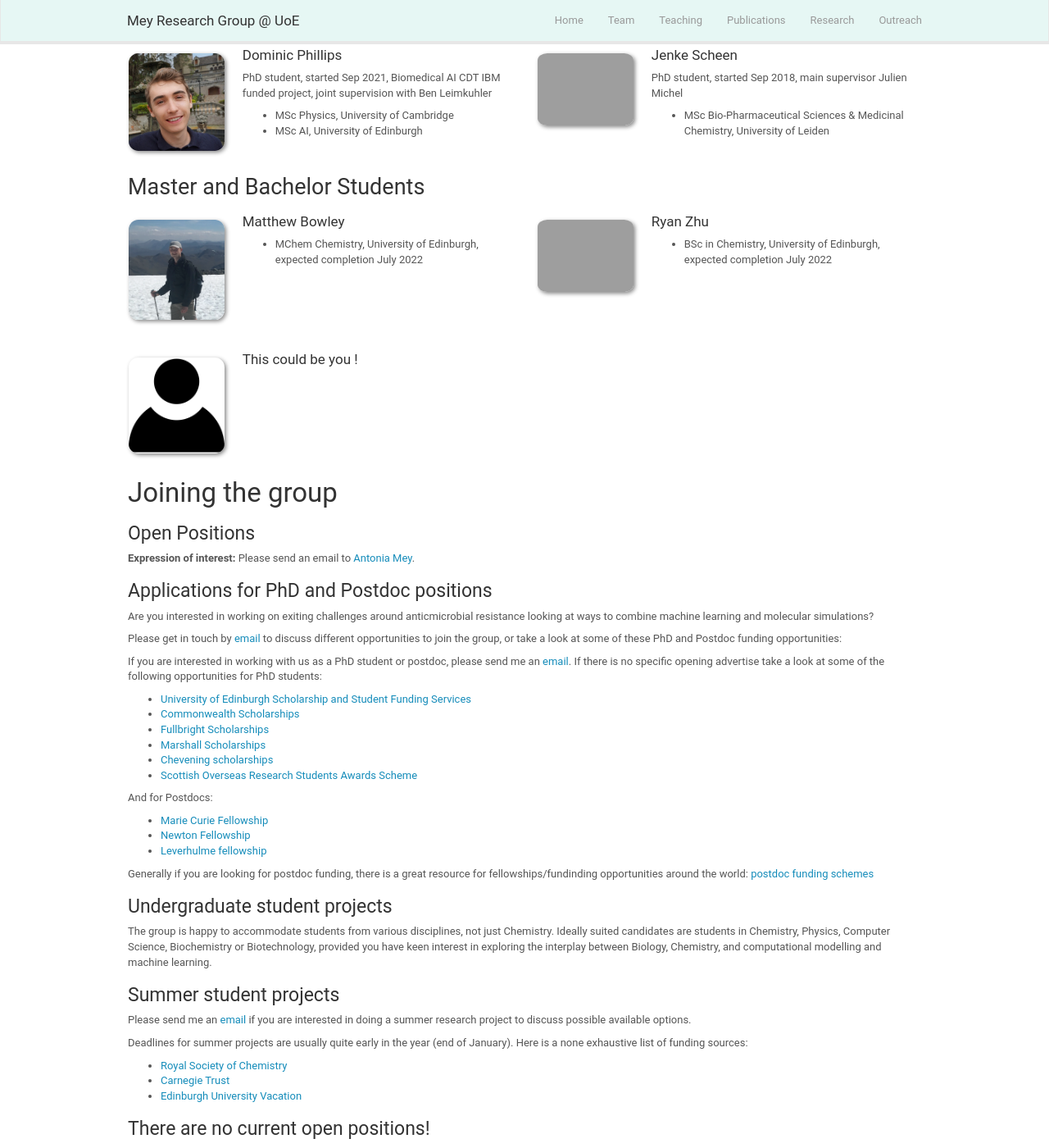
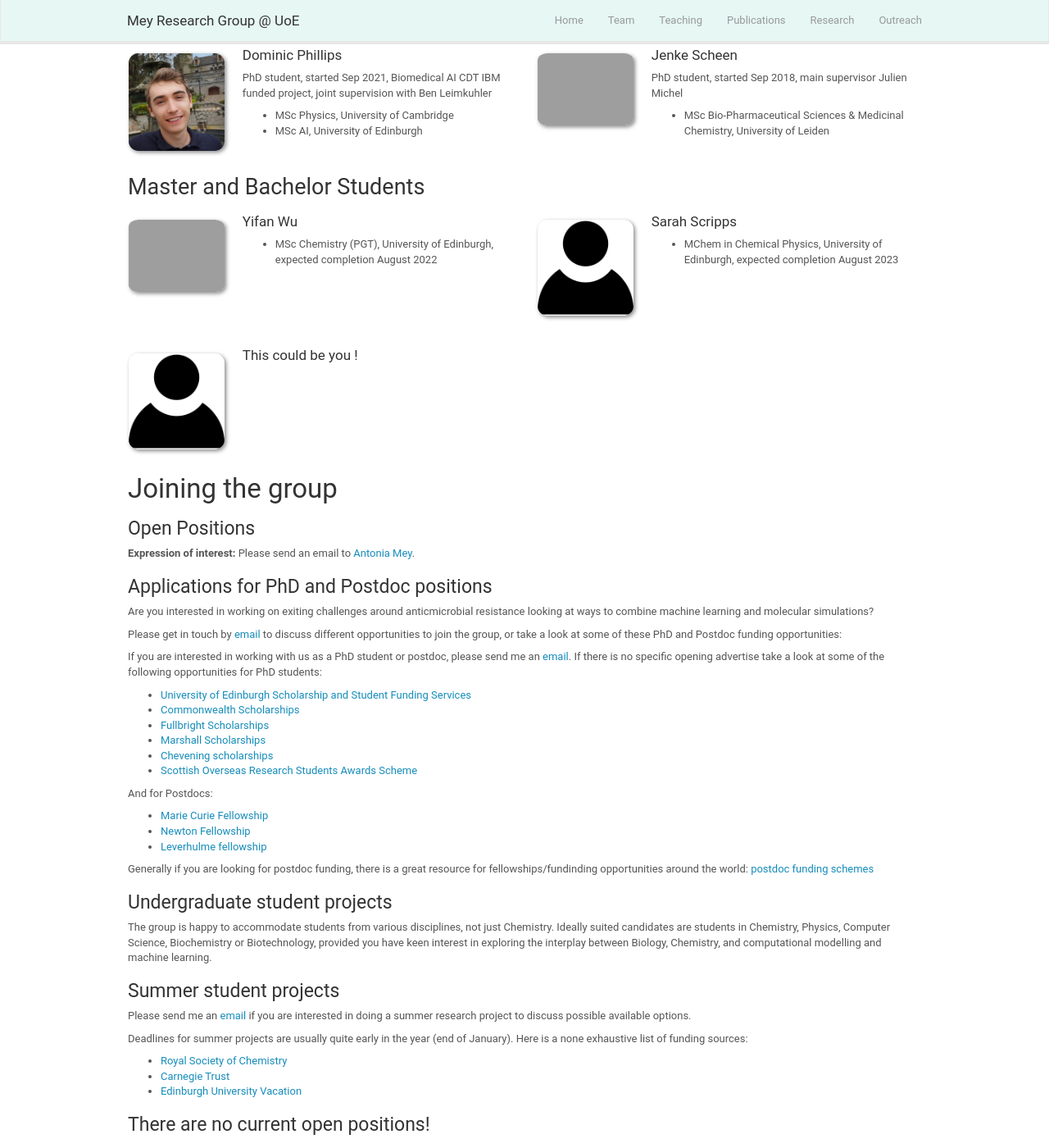
Before and after one commit to mozhu621/intellistream.github.io, a Jekyll site: the page built from _pages/team.md, in a window 1280 px wide and 1400 px high, scrolled down 710 px. Shown: the whole window at 82% size. Built offline with Jekyll 4.4.1, drawn with Linux system fonts in a browser that asks for light colours; nearby versions of some CDN libraries; some of the changed text lies outside the part shown.

Commit message:
updating students in group

```diff
--- a/_data/alumni_msc.yml
+++ b/_data/alumni_msc.yml
@@ -4,3 +4,10 @@
   email:
   number_educ: 1
   education1: MChem Chemistry, University of Edinburgh, expected completion July 2021
+
+- name: Matthew Bowley
+  photo: matthew.png
+  info: Chemical (MChem)
+  email:
+  number_educ: 1
+  education1: MChem Chemistry, University of Edinburgh, expected completion July 2022
--- a/_data/students.yml
+++ b/_data/students.yml
@@ -1,16 +1,16 @@
-- name: Matthew Bowley
-  photo: matthew.png
-  info: Chemical (MChem)
+- name: Yifan Wu
+  photo: yifen.jpg
+  info: Postgraduate Taught Masters (MSc)
   email:
   number_educ: 1
-  education1: MChem Chemistry, University of Edinburgh, expected completion July 2022
+  education1: MSc Chemistry (PGT), University of Edinburgh, expected completion August 2022
 
-- name: Ryan Zhu
-  photo: ryan.jpg
-  info: Chemistry (BSc Hons)
+- name: Sarah Scripps
+  photo: user.png
+  info: Visitor
   email:
   number_educ: 1
-  education1: BSc in Chemistry, University of Edinburgh, expected completion July 2022
+  education1: MChem in Chemical Physics, University of Edinburgh, expected completion August 2023
 
 - name: "This could be you !"
   photo: user.png
```
Also changed, not shown: _data/alumni_bsc.yml (+7 -0 lines), images/teampic/yifan.jpg (added).
